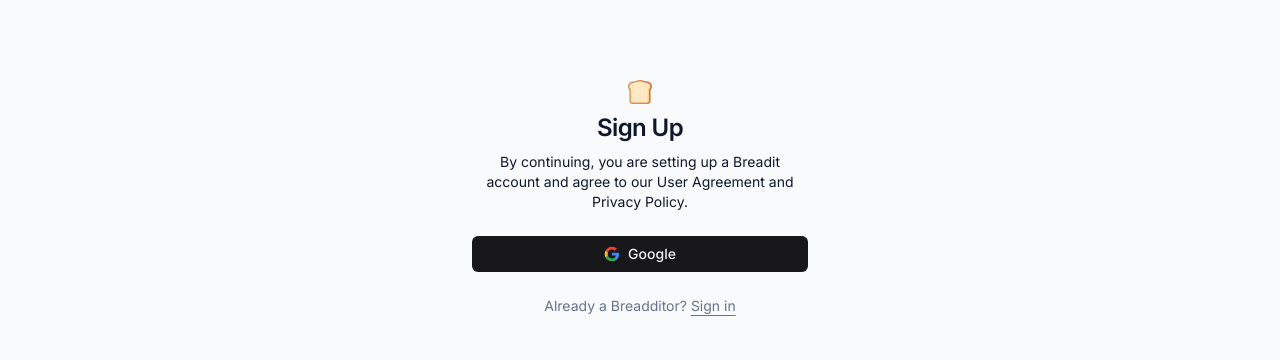
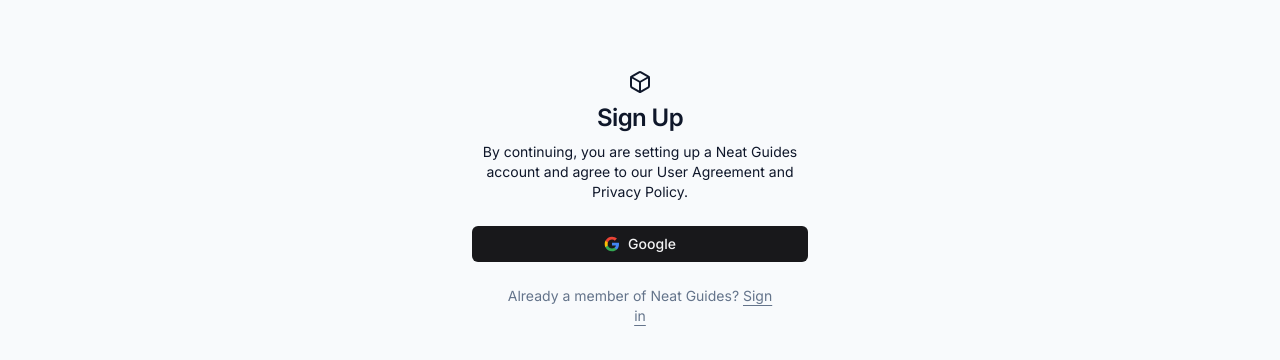
Before and after one commit to itsandyd/neat-guides, a Next.js app: page /sign-up in a window 1280 px wide. Shown: the part 222-582 px from the top of the page. Built offline with nearby package versions, Linux system fonts and the light colour scheme; no server answers.

Commit message:
updated sign in and sign up

```diff
--- a/src/components/SignIn.tsx
+++ b/src/components/SignIn.tsx
@@ -1,21 +1,22 @@
 import { Icons } from '@/components/Icons'
 import UserAuthForm from '@/components/UserAuthForm'
+import { Box } from 'lucide-react'
 import Link from 'next/link'
 
 const SignIn = () => {
   return (
     <div className='container mx-auto flex w-full flex-col justify-center space-y-6 sm:w-[400px]'>
       <div className='flex flex-col space-y-2 text-center'>
-        <Icons.logo className='mx-auto h-6 w-6' />
+        <Box className='mx-auto h-6 w-6' />
         <h1 className='text-2xl font-semibold tracking-tight'>Welcome back</h1>
         <p className='text-sm max-w-xs mx-auto'>
-          By continuing, you are setting up a Breadit account and agree to our
+          By continuing, you are setting up a Neat Guides account and agree to our
           User Agreement and Privacy Policy.
         </p>
       </div>
       <UserAuthForm />
       <p className='px-8 text-center text-sm text-muted-foreground'>
-        New to Breaddit?{' '}
+        New to Neat Guides?{' '}
         <Link
           href='/sign-up'
           className='hover:text-brand text-sm underline underline-offset-4'>
--- a/src/components/SignUp.tsx
+++ b/src/components/SignUp.tsx
@@ -1,21 +1,22 @@
 import { Icons } from '@/components/Icons'
 import UserAuthForm from '@/components/UserAuthForm'
+import { Box } from 'lucide-react'
 import Link from 'next/link'
 
 const SignUp = () => {
   return (
     <div className='container mx-auto flex w-full flex-col justify-center space-y-6 sm:w-[400px]'>
       <div className='flex flex-col space-y-2 text-center'>
-        <Icons.logo className='mx-auto h-6 w-6' />
+        <Box className='mx-auto h-6 w-6' />
         <h1 className='text-2xl font-semibold tracking-tight'>Sign Up</h1>
         <p className='text-sm max-w-xs mx-auto'>
-          By continuing, you are setting up a Breadit account and agree to our
+          By continuing, you are setting up a Neat Guides account and agree to our
           User Agreement and Privacy Policy.
         </p>
       </div>
       <UserAuthForm />
       <p className='px-8 text-center text-sm text-muted-foreground'>
-        Already a Breadditor?{' '}
+        Already a member of Neat Guides?{' '}
         <Link
           href='/sign-in'
           className='hover:text-brand text-sm underline underline-offset-4'>
```
